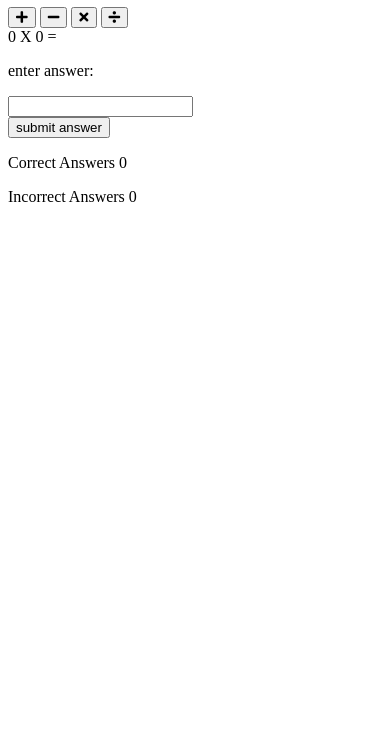
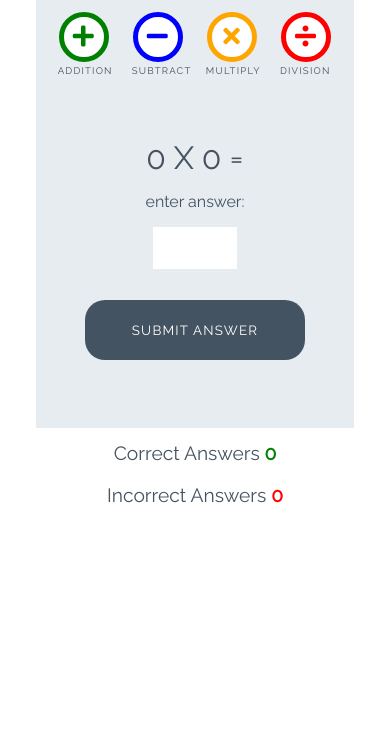
Before and after one commit to JanicaCosta/Love-Maths, a plain HTML site: page index.html in a window 390 px wide. Shown: the part 112-844 px from the top of the page. Drawn offline with Linux system fonts and the light colour scheme.

Commit message:
changes to CSS

```diff
--- a/Assets/css/style.css
+++ b/Assets/css/style.css
@@ -0,0 +1,252 @@
+/* --------- Global style */
+
+body {
+    background-color: white;
+    font-family: "Raleway", sans-serif;
+    color: #445361;
+    text-align: center;
+}
+
+/* --------- Heading */
+
+.heading {
+    text-align: center;
+    font-size: 2.5rem;
+}
+
+.logo {
+    height: 40px;
+    padding-right: 5px;
+}
+
+/* --------- Game layout */
+
+.game-area {
+    background-color: #E6ECF0;
+    box-sizing: border-box;
+    width: 85%;
+    height: 65vh;
+    max-height: 450px;
+    max-width: 830px;
+    margin-left: auto;
+    margin-right: auto;
+    padding: 1%;
+}
+
+.question-area {
+    width: 50%;
+    font-size: 2rem;
+    margin: auto;
+    padding: 50px 0;
+}
+
+.question-area span {
+    padding: 0 15px;
+}
+
+.score-area {
+    margin: 5px auto;
+    width: 60%;
+    font-size: 1.2rem;
+}
+
+.controls-area {
+    width: 85%;
+    margin: 30px auto;
+}
+
+#score {
+    color: green;
+    font-weight: bold;
+}
+
+#incorrect {
+    color: red;
+    font-weight: bold;
+}
+
+.answer-message {
+    display: none;
+    font-size: 1rem;
+}
+
+#answer-box {
+    border: none;
+    color: #445361;
+    display: inline-block;
+    height: 40px;
+    width: 80px;
+    font-size: 1.2rem;
+}
+
+.scores {
+    display: inline-block;
+    padding: 25px;
+}
+
+/* --------- Buttons */
+
+.btn {
+    width: 220px;
+    height: 60px;
+    font-family: "Raleway", sans-serif;
+    text-transform: uppercase;
+    letter-spacing: 1.2px;
+    color: white;
+}
+
+.btn:focus {
+    outline: none;
+}
+
+.btn--big {
+    padding-top: 10px;
+    border-radius: 50%;
+    background-color: white;
+    border: 10px solid;
+    width: 100px;
+    height: 100px;
+    font-size: 3.2rem;
+    margin: 0 30px;
+    transition: all 0.5s;
+}
+
+.btn--big::after{
+    content: attr(data-type);
+    font-size: 1rem;
+    color: #445361;
+    position: relative;
+    left: -0.5em;
+}
+
+.btn--blue {
+    border-color: blue;
+    color: blue;
+}
+
+.btn--blue:active,
+.btn--blue:hover {
+    background-color: darkblue;
+    color: white;
+}
+
+.btn--orange {
+    border-color: orange;
+    color: orange;
+}
+
+.btn--orange:active,
+.btn--orange:hover {
+    background-color: darkorange;
+    color: white;
+}
+
+.btn--red {
+    border-color: red;
+    color: red;
+}
+
+.btn--red:active,
+.btn--red:hover {
+    background-color: darkred;
+    color: white;
+}
+
+.btn--green {
+    border-color: green;
+    color: green;
+}
+
+.btn--green:active,
+.btn--green:hover {
+    background-color: darkgreen;
+    color: white;
+}
+
+.btn--gray {
+    margin-top: 25px;
+    background-color: #445361;
+    border: 1px transparent;
+    border-radius: 20px;
+}
+
+.btn--gray:active,
+.btn--gray:hover {
+    background-color: #0d1013;
+}
+
+/* --------- Media queries */
+
+@media (max-width: 414px) {
+    .controls-area {
+        width: 100%;
+    }
+
+    .btn--big {
+        margin: 0 10px;
+        padding: 5px;
+        border: 5px solid;
+        width: 50px;
+        height: 50px;
+        font-size: 1.5rem;
+    }
+
+    .btn--big::after {
+        font-size: 0.6rem;
+        left: -0.7rem;
+    }
+
+    .question-area {
+        padding: 10% 0;
+        width: 100%;
+    }
+
+    .question-area span {
+        padding: 0;
+    }
+
+    .answer-message {
+        display: block;
+    }
+
+    #answer-box {
+        display: block;
+        margin: 0 auto;
+    }
+    .btn--gray {
+        margin-top: 0;
+    }
+
+    .score-area {
+        width: 100%;
+    }
+
+    .scores {
+        margin: 0.5em auto;
+        display: block;
+        padding: 5px;
+    }
+
+    .heading {
+        font-size: 2rem;
+    }
+}
+
+@media (max-width: 320px) {
+    .game-area {
+        height: 70vh;
+    }
+
+    .controls-area {
+        width: 75%;
+        margin: 10px auto;
+    }
+
+    .btn--big {
+        margin: 10px 10px;
+    }
+    .question-area {
+        padding: 10px 0;
+    }
+
+}
--- a/index.html
+++ b/index.html
@@ -19,16 +19,16 @@
 
     <div class="game-area">
         <div class="controls-area">
-            <button class="btn btn--big btn--green">
+            <button data-type="addition" class="btn btn--big btn--green">
                 <i class="fas fa-plus"></i>
             </button>
-            <button class="btn btn--big btn--blue">
+            <button data-type="subtract" class="btn btn--big btn--blue">
                 <i class="fas fa-minus"></i>
             </button>
-            <button class="btn btn--big btn--orange">
+            <button data-type="multiply" class="btn btn--big btn--orange">
                 <i class="fas fa-times"></i>
             </button>
-            <button class="btn btn--big btn--red">
+            <button data-type="division" class="btn btn--big btn--red">
                 <i class="fas fa-divide"></i>
             </button>
         </div>
@@ -40,7 +40,7 @@
             <p class="answer-message">enter answer:</p>
             <input type="number" id="answer-box">
         </div>
-        <button class="btn btn--gray">submit answer</button>
+        <button data-type="submit" class="btn btn--gray">submit answer</button>
 
     </div>
 
```
